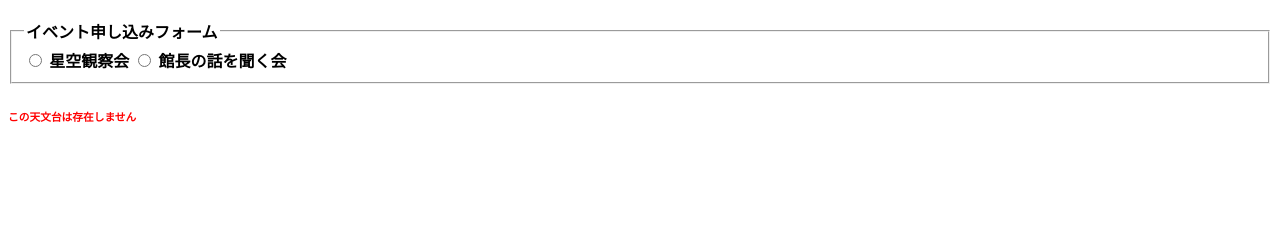
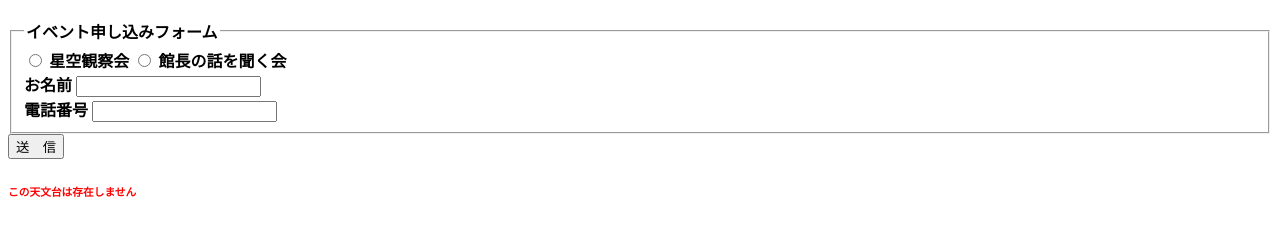
Before and after one commit to ick2322008/prg20241118, a plain HTML site: page app.html in a window 1280 px wide. Shown: the part 70-306 px from the top of the page. Drawn offline with Linux system fonts and the light colour scheme.

Commit message:
20241203updete1

```diff
--- a/app.html
+++ b/app.html
@@ -19,7 +19,16 @@
                   <input type="radio" id="contactChoice2" name="contact"/>
                   <label for="contactChoice2">館長の話を聞く会</label>
                </div>
+               <div>
+                   お名前
+                   <input type="text">
+               </div>
+               <div>
+                  電話番号
+                  <input type="text">
+              </div>
            </fieldset>
+           <input type="submit" value="送　信">
         </form>
 
         <h6>この天文台は存在しません</h6>
```
